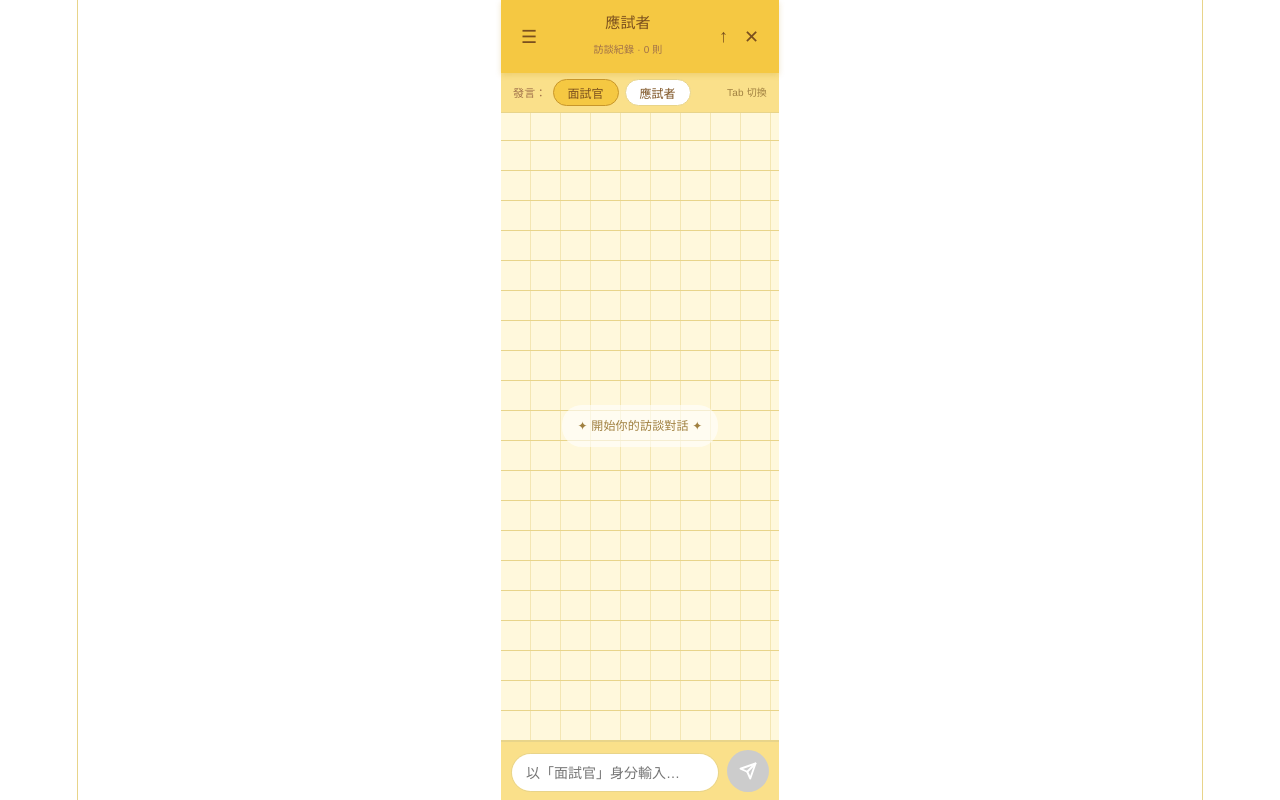
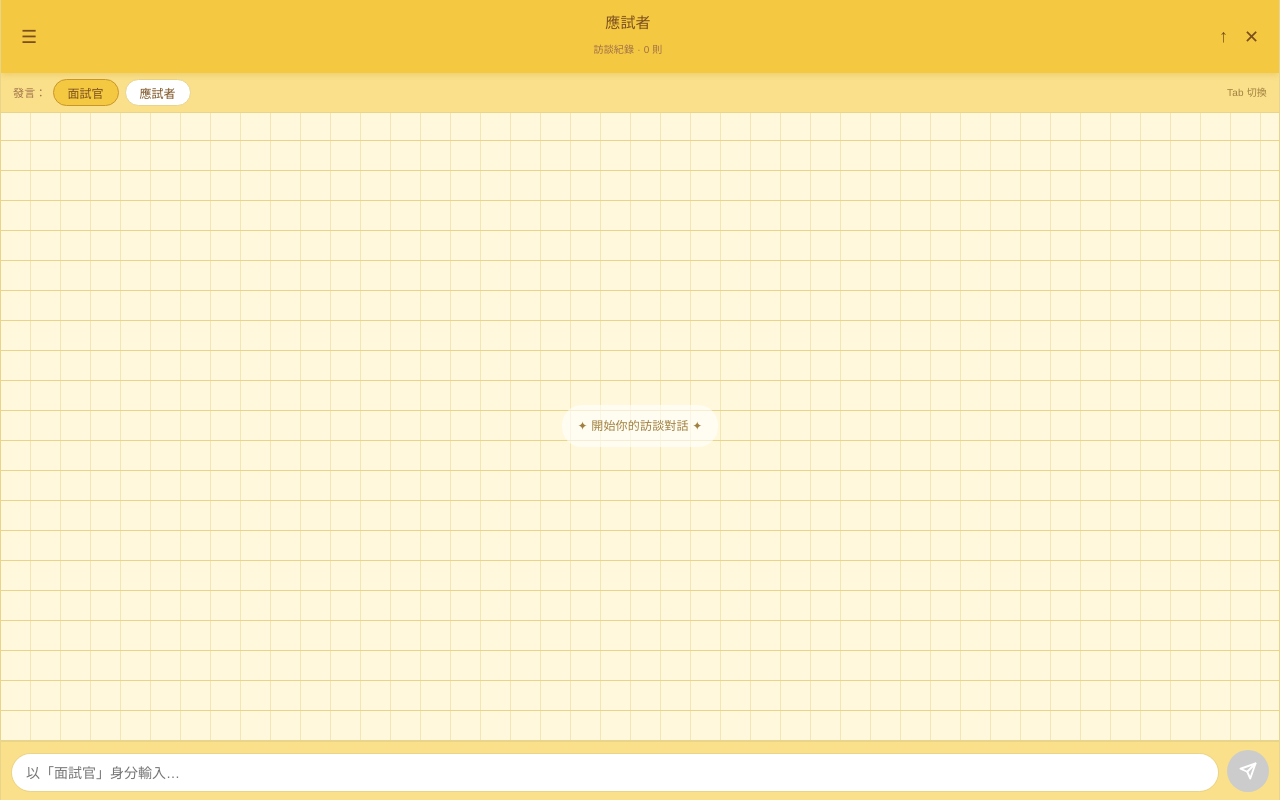
Before and after one commit to pcsh-31218/my-app, a React (Vite) app: page / in a window 1280 px wide. Built offline with nearby package versions, Linux system fonts and the light colour scheme.

Commit message:
fix fullscreen css

```diff
--- a/src/App.css
+++ b/src/App.css
@@ -1,4 +1,10 @@
 * { box-sizing: border-box; margin: 0; padding: 0; }
+
+html, body, #root {
+  width: 100%;
+  height: 100%;
+  overflow: hidden;
+}
 
 :root {
   --yellow: #F5C842;
@@ -19,14 +25,13 @@
 .app-root {
   display: flex;
   flex-direction: column;
+  width: 100%;
   height: 100dvh;
   background-image:
     repeating-linear-gradient(0deg, transparent, transparent 29px, var(--border) 29px, var(--border) 30px),
     repeating-linear-gradient(90deg, transparent, transparent 29px, var(--border) 30px, var(--border) 30px);
   background-color: var(--yellow-light);
   font-family: 'Helvetica Neue', Arial, sans-serif;
-  max-width: 100%;
-  margin: 0 auto;
 }
 
 /* Header */
@@ -262,11 +267,6 @@
 }
 .send-btn.active { background: var(--yellow-dark); cursor: pointer; }
 
-/* RWD */
-@media (max-width: 480px) {
-  .app-root { max-width: 100%; }
-}
-
 /* 匯出選單 */
 .export-wrap {
   position: relative;
```
